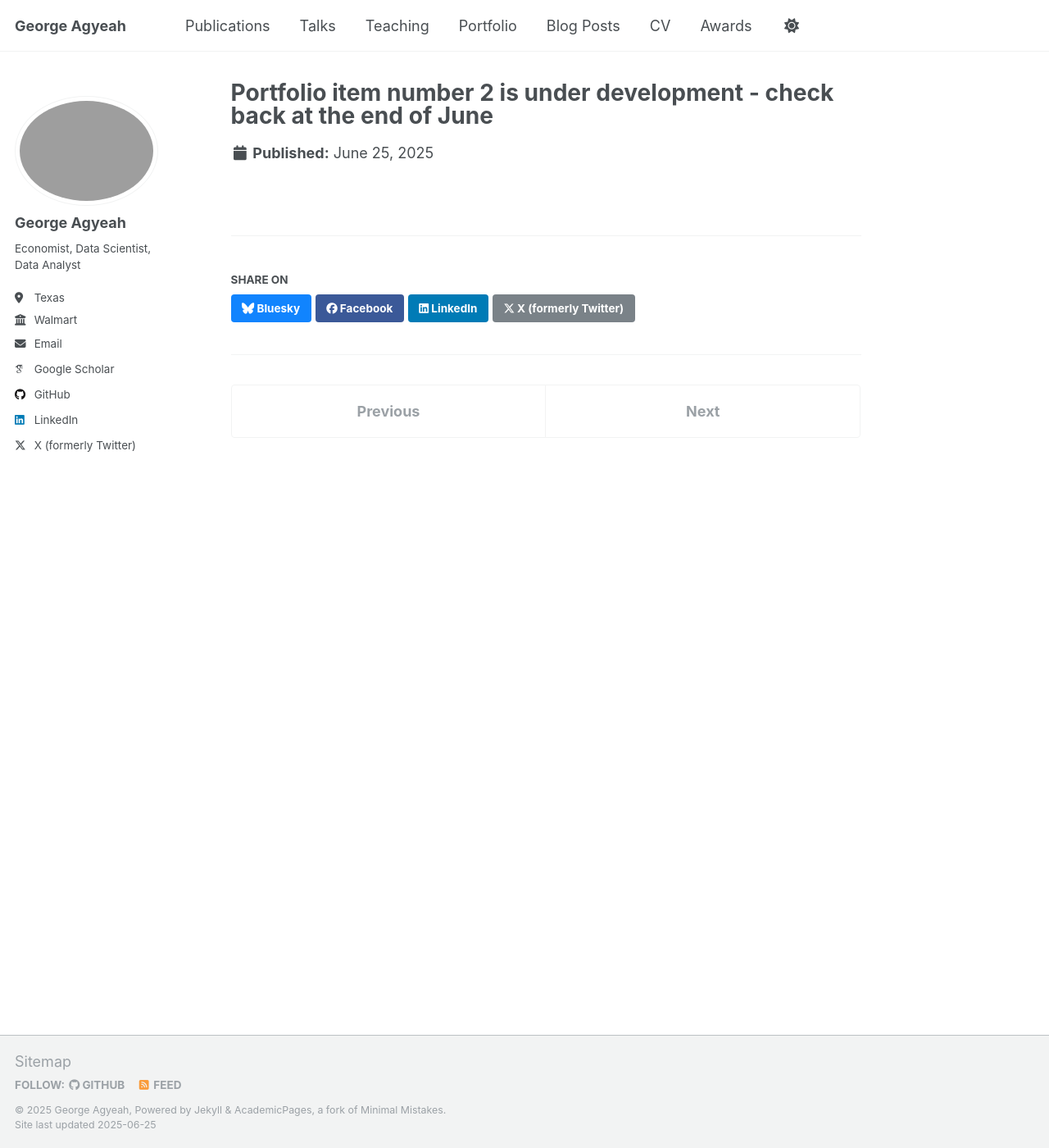
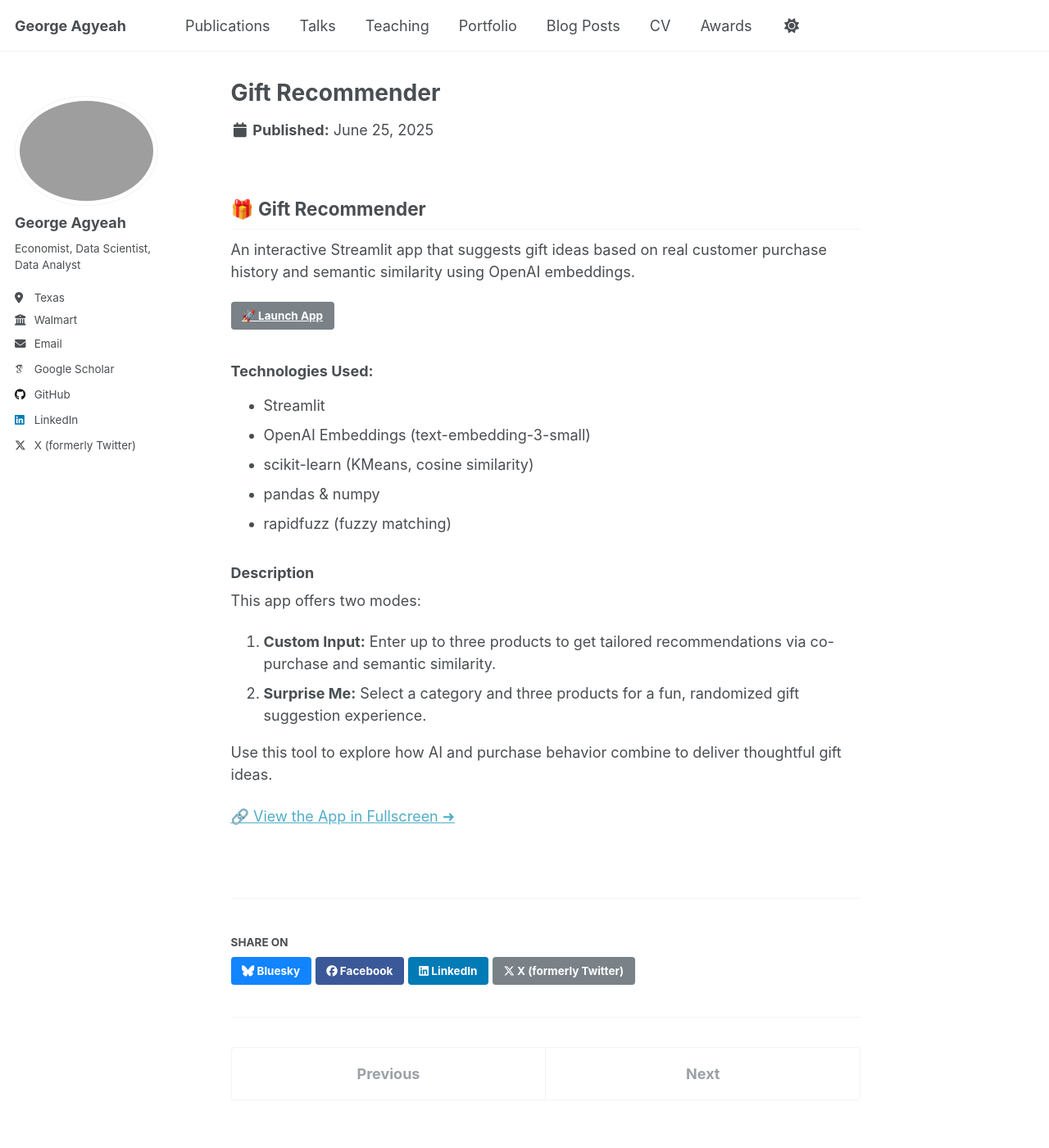
Before and after one commit to Gee1225/gee1225.github.io, a Jekyll site: the page built from _portfolio/portfolio-2.html, in a window 1280 px wide and 1400 px high. Shown: the whole window at 82% size. Built offline with Jekyll 4.4.1, drawn with Linux system fonts in a browser that asks for light colours; some web fonts are replaced.

Commit message:
Update portfolio-2.html

```diff
--- a/_portfolio/portfolio-2.html
+++ b/_portfolio/portfolio-2.html
@@ -1,5 +1,50 @@
 ---
-title: "Portfolio item number 2 is under development - check back at the end of June"
-excerpt: "Short description of portfolio item number 2 <br/><img src='/images/500x300.png'>"
+title: "Gift Recommender"
+excerpt: "Suggest gifts via a hybrid co-purchase and AI-driven similarity approach. 🎁"
 collection: portfolio
+image: /images/gift-recommender.png
 ---
+
+<div class="portfolio-card">
+  <h2>🎁 Gift Recommender</h2>
+  <p>
+    An interactive Streamlit app that suggests gift ideas based on real customer purchase history and semantic similarity using OpenAI embeddings.
+  </p>
+  <a
+    href="https://giftrecommender.streamlit.app/"
+    class="btn btn--primary"
+    target="_blank"
+  >🚀 Launch App</a>
+
+  <h3>Technologies Used:</h3>
+  <ul>
+    <li>Streamlit</li>
+    <li>OpenAI Embeddings (text-embedding-3-small)</li>
+    <li>scikit-learn (KMeans, cosine similarity)</li>
+    <li>pandas & numpy</li>
+    <li>rapidfuzz (fuzzy matching)</li>
+  </ul>
+
+  <h3>Description</h3>
+  <p>This app offers two modes:</p>
+  <ol>
+    <li>
+      <strong>Custom Input:</strong> Enter up to three products to get tailored recommendations via co-purchase and semantic similarity.
+    </li>
+    <li>
+      <strong>Surprise Me:</strong> Select a category and three products for a fun, randomized gift suggestion experience.
+    </li>
+  </ol>
+
+  <p>
+    Use this tool to explore how AI and purchase behavior combine to deliver thoughtful gift ideas.
+  </p>
+
+  <p>
+    <a
+      href="https://giftrecommender.streamlit.app/"
+      target="_blank"
+      >🔗 View the App in Fullscreen ➜</a
+    >
+  </p>
+</div>
```
